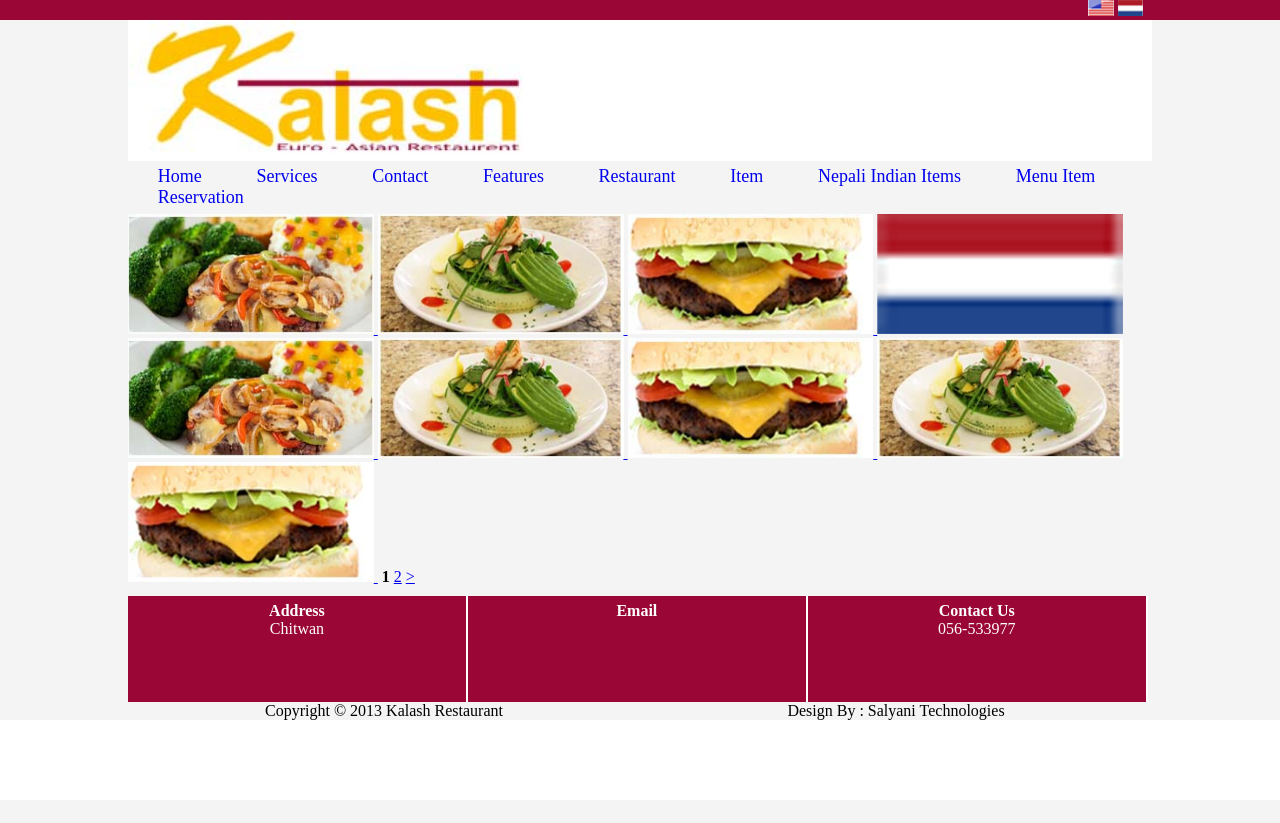
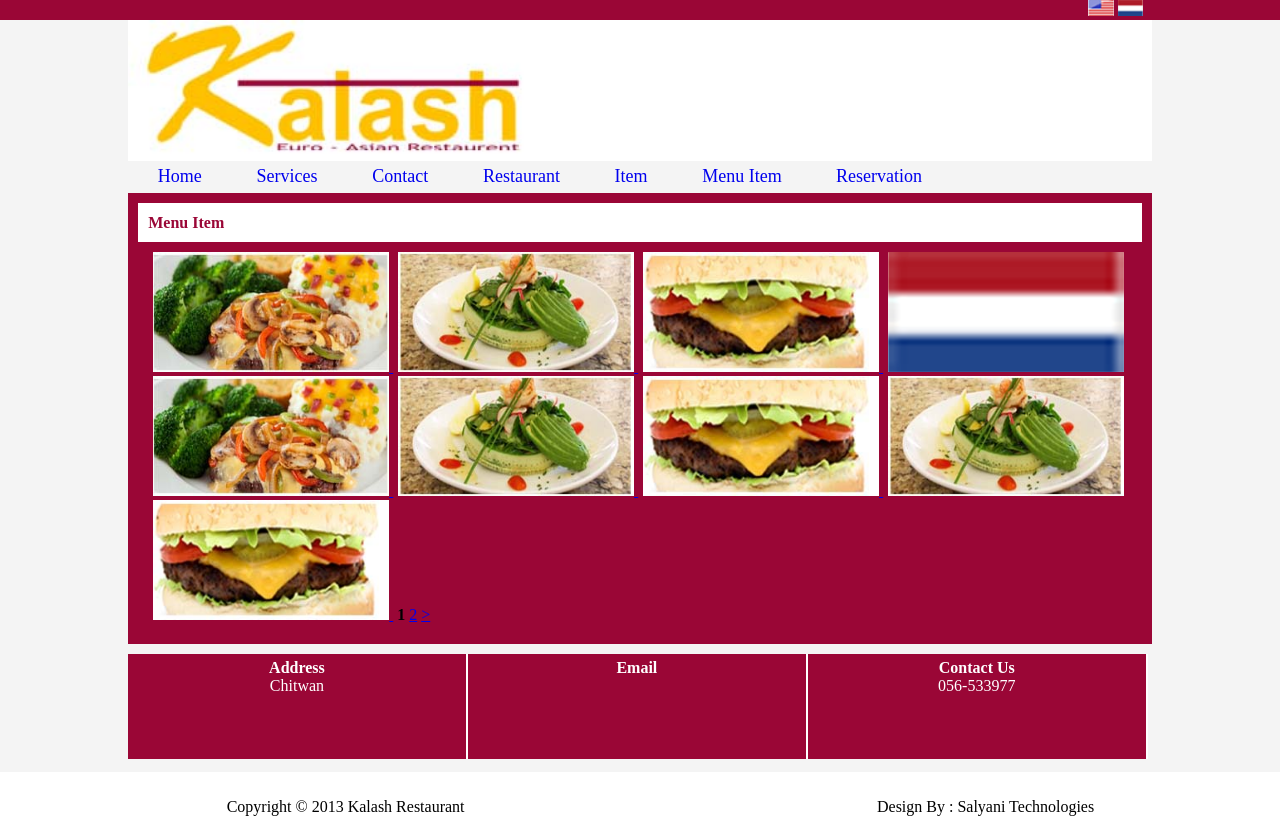
Before and after one commit to infotechnab/kalash, a CodeIgniter app: page /kalash/index.php/kalash/menu in a window 1280 px wide; the page is wider, and only the part inside the window is pictured. Before the commit the page ends 720 px from the top of that part, so only its background shows below. Run offline with CodeIgniter, Linux system fonts and the light colour scheme; some libraries are stand-ins or nearby versions.

Commit message:
working on list

```diff
--- a/application/views/bnw/pages/addnew.php
+++ b/application/views/bnw/pages/addnew.php
@@ -28,6 +28,7 @@
   </p>
   <p>listing : <br/>
   <select name="listing">
+      <option value="0">Parent..</option>
   <?php foreach ($query as $data)
   { ?><option value="<?php echo $data->id;; ?>"><?php echo $data->title; ?></option> <?php } ?>
       </select> </p>
--- a/application/views/event/index.php
+++ b/application/views/event/index.php
@@ -4,15 +4,13 @@
                                 $image = $data->image;
                                 $title = $data->title;
                              } ?>
-                         <div class="introductionNote">
+                         <div class="introductionNoteBody">
                               <b><?php echo $title; ?></b>
                              <img class="textwrap" src="<?php echo base_url()."uploads/".$image; ?>" />
 
                              <p id="eventBody"><?php echo $body; ?></p>
                              <div style="clear: left;" > </div>
                         </div>
-     <div class="locationMap">
-     <div id="map-canvas"></div>
-     </div>
+
      <div class="clear"> </div>
  </div>
--- a/application/views/kalash/index.php
+++ b/application/views/kalash/index.php
@@ -1,4 +1,7 @@
- <div class="listItem">
+<div class="listItemDiv">
+  <div class="reservationTitle">
+        <h4> Menu Item </h4>
+    </div>
                          <div class="listItemImage">
                              <?php foreach ($menuItem as $data){   ?>
 
--- a/application/views/kalash/reservation.php
+++ b/application/views/kalash/reservation.php
@@ -25,7 +25,7 @@
 		  }
 	else
 	{ ?>
-    <?php echo form_open('kalash/mail'); ?>
+    <?php echo form_open(''); ?>
     <lable>Name</lable> <br/>
     <input type="text" name="name"  /> <br/> <br/>
     <lable>E-Mail</lable><br/>
--- a/application/views/templates/footer.php
+++ b/application/views/templates/footer.php
@@ -6,13 +6,13 @@
                          </div>
                         <?php } ?>
                      </div>
-                     <div class="clear" />
+                     <div class="clear" > </div>
 
-<div class="footer">
+        </div>
+        <div class="footer">
                 <div class="copyright" >Copyright &COPY; 2013 Kalash Restaurant </div>
                 <div class="design" > Design By : Salyani Technologies</div>
             </div>
-            <div class="clear"/>
-        </div>
+            <div class="clear"> </div>
     </body>
 </html>
--- a/application/views/templates/header.php
+++ b/application/views/templates/header.php
@@ -131,17 +131,52 @@
                       <!--  <img id="facebookLike" src="<?php //echo base_url()."content/images/Facebook-Like-Button.png"?>" alt="facebook like" /> -->
                     </div>
                      <div class="menuList">
-                         <ul id="listItem">
-                                    <?php foreach ($query as $data){
+                       <!--  <ul id="listItem">
+                                    <?php //foreach ($query as $data){
                                         ?>
 
-                             <li> <a href="<?php echo base_url()."index.php/kalash/page/".$data->p_id; ?>" ><?php echo $data->title; ?> </a></li> <?php  } ?>
-                              <li><a href="<?php echo base_url()."index.php/kalash/menu"?>" >Menu Item</a></li>
-                              <li><a href="<?php echo base_url()."index.php/kalash/reservation"?>" >Reservation</a></li>
+                             <li> <a href="<?php //echo base_url()."index.php/kalash/page/".$data->p_id; ?>" ><?php // echo $data->title; ?> </a></li> <?php // } ?>
+                              <li><a href="<?php// echo base_url()."index.php/kalash/menu"?>" >Menu Item</a></li>
+                              <li><a href="<?php// echo base_url()."index.php/kalash/reservation"?>" >Reservation</a></li>
                              <!--  <li><a href="" >Restaurant</a></li>
 
                              <li><a href="">Features</a></li>
                              <li><a href="">Services</a></li>
-                             <li><a href="">Contact</a></li> -->
-                         </ul>
+                             <li><a href="">Contact</a></li>
+                         </ul> -->
+
+<ul id="listItem">
+                <?php
+ foreach ($query as $data)
+ {
+
+     $listing = $data->listing;
+     $title = $data->title;
+     //$id= $data->id;
+      if($listing==0|| $listing=="" )
+     { ?>
+                <li> <a href="<?php echo base_url()."index.php/kalash/page/".$data->p_id; ?>" > <?php echo $data->title; } ?> </a>
+        <?php
+                $list = $this->viewmodel->get_sublist_title($title);
+                    foreach ($list as $data)
+                 {         $id= $data->p_id;
+                 }
+
+                 ?>
+
+                 <?php
+                         $menu = $this->viewmodel->get_sublist($id);
+                         if(!empty($menu))
+                         {         ?>
+                    <ul class="listItemHover">
+ <?php
+                         foreach ($menu as $data)
+                         {
+                           ?>
+           <li> <a href="<?php echo base_url()."index.php/kalash/page/".$data->p_id; ?>" ><?php echo $data->title; ?> </a> </li> <?php } ?>   </ul>
+            </li>
+                <?php } } ?>
+            <li><a href="<?php echo base_url()."index.php/kalash/menu"?>" >Menu Item</a></li>
+              <li><a href="<?php echo base_url()."index.php/kalash/reservation"?>" >Reservation</a></li>
+            </ul>
                      </div>
--- a/content/styles/kalash.css
+++ b/content/styles/kalash.css
@@ -57,30 +57,64 @@
 #listItem{
     color: #9a0636;
     list-style: none;
-    z-index: 10000;
+
    }
    #listItem li {
         display: inline;
         font-size: 18px;
         margin-right: 5%;
-        z-index: 10000;
+
    }
    #listItem li a{
        text-decoration: none;
-       z-index: 10000;
+
      }
      #listItem li:hover{
          padding:.3%;
          background-color: #9a0636;
          border-top-left-radius:10px;
          border-top-right-radius:10px;
-         z-index: 100000;
+
+
      }
       #listItem li:hover a{
          color: #FFFFFF;
          background-color: #9a0636;
          border-radius:3px;
-         z-index: 100000;
+
+     }
+     #listItem li:hover ul{
+
+
+        margin: 0 auto 0 auto;
+	display:block;
+
+        z-index:5000;
+          width: 30%;
+
+}
+
+#listItem li:hover ul li{
+    background-color: #FFFFFF;
+    color: #9a0636;
+    position: relative;
+        top :5px;
+        left:15%;
+        display: list-item;
+        list-style: none;
+        width: 70%;
+       z-index:5000;
+}
+#listItem li:hover ul li:hover{
+    padding:.3%;
+         background-color: #9a0636;
+         border-top-left-radius:10px;
+         border-top-right-radius:10px;
+}
+
+     .listItemHover {
+          margin: 0;
+          display: none;
      }
      .sliderZindez{
          z-index: -10000;
@@ -120,6 +154,14 @@
        color: #FFFFFF;
        background-color: #9a0636;
    }
+   .introductionNoteBody{
+        padding:1%;
+       text-align: justify;
+       width: 98%;
+       float: left;
+       color: #FFFFFF;
+       background-color: #9a0636;
+   }
    .locationMap{
        width: 49%;
        float: right;
@@ -143,7 +185,9 @@
    }
    .footer{
        width: 100%;
-       margin-top: 2%;
+       margin-top: 1%;
+       background-color: #FFFFFF;
+       padding: 2%;
    }
    .copyright,.design{
        width: 50%;
@@ -161,7 +205,7 @@
       }
       .overImage1,.overImage2,.overImage3{
            position: absolute;
-           left: 450px;
+           left: 400px;
       }
       .overImage1{
           top:330px;
@@ -175,6 +219,7 @@
     #listImage{
            width:24%;
            height: 120px;
+           margin-left: .5%;
        }
        .reservationForm{
            background-color: #9a0636;
@@ -187,3 +232,10 @@
            padding: 1%;
            color: #9a0636;
        }
+       .listItemDiv{
+           background-color: #9a0636;
+           padding: 1%;
+       }
+       .listItemImage{
+           padding: 1%;
+       }
```
Also changed, not shown: application/views/templates/body.php (+25 -7 lines), kalash.sql (+11 -10 lines).
